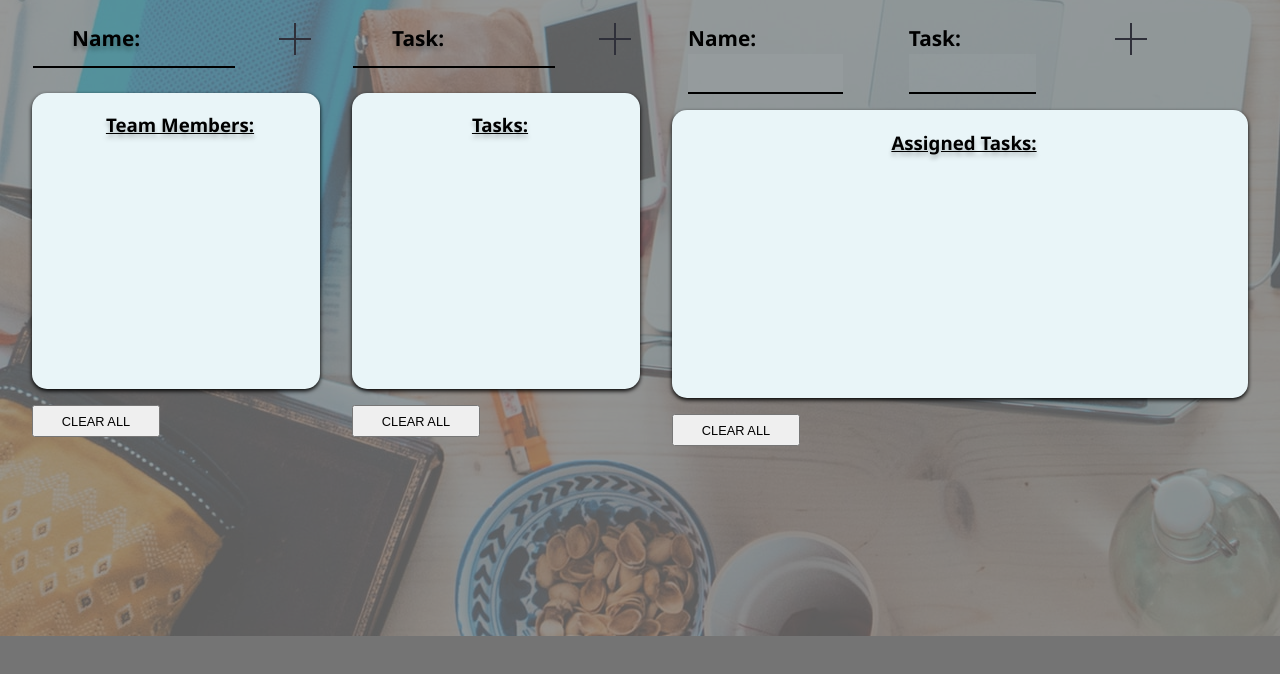
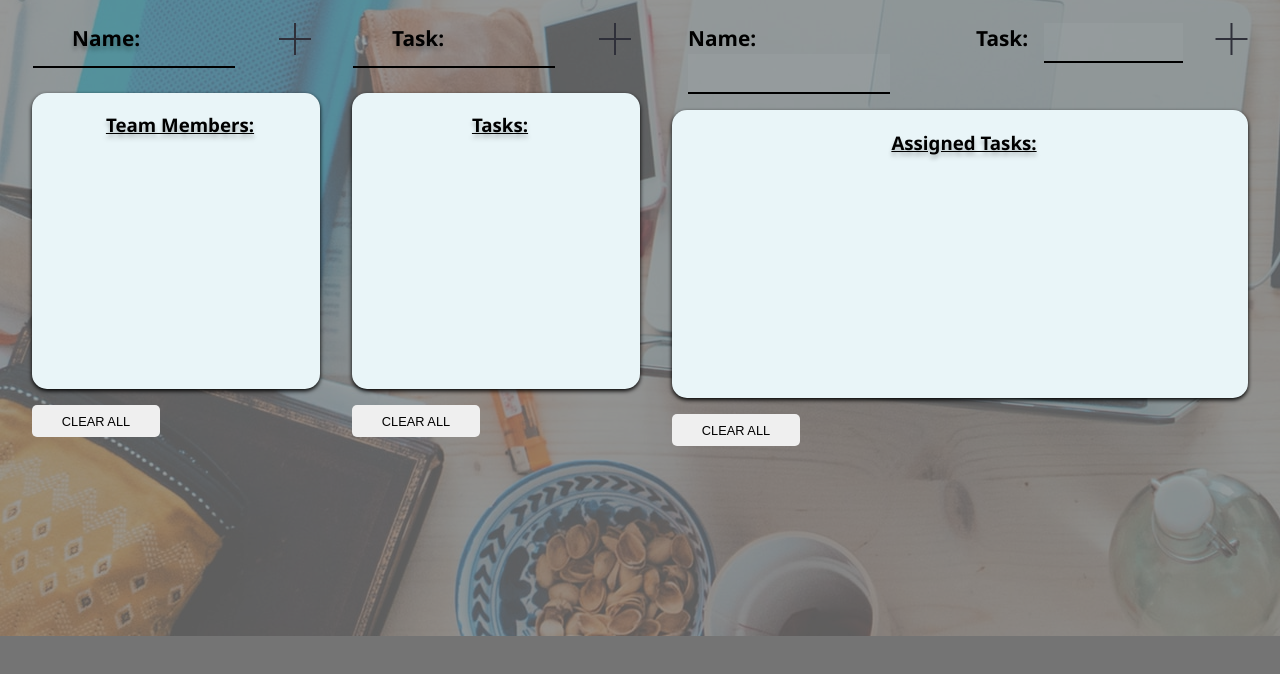
Before and after one commit to Fredrik9400/Team-Task-Manager, a website: page index.html in a window 1280 px wide. Shown: the part 164-838 px from the top of the page. Drawn offline with Linux system fonts and the light colour scheme.

Commit message:
bug fixes

```diff
--- a/app.js
+++ b/app.js
@@ -3,9 +3,9 @@ const name = document.getElementById("name");
 const task = document.getElementById("task");
 const nameAssigner = document.getElementById("name-assigner");
 const taskAssigner = document.getElementById("task-assigner");
-const nameUl = document.getElementById("name-ul");
-const taskUl = document.getElementById("task-ul");
-const taskAssignerUl = document.getElementById("task-assigner-ul");
+const nameUl = document.querySelector(".name-ul");
+const taskUl = document.querySelector(".task-ul");
+const taskAssignerUl = document.querySelector(".task-assigner-ul");
 const addNameBtn = document.getElementById("add-name-btn");
 const addTaskBtn = document.getElementById("add-task-btn");
 const assignTaskBtn = document.getElementById("assign-task-btn");
--- a/index.html
+++ b/index.html
@@ -44,8 +44,8 @@
             <form class="task-assigner-input">
                 <label for="task-assigner"> Task: </label>
                 <select id="task-assigner"></select>
+                <img src="./images/add-button.svg" id="assign-task-btn" class="add-btn">
             </form>
-            <img src="./images/add-button.svg" id="assign-task-btn" class="add-btn">
 
             <ul class="task-assigner-ul">
                 <h3>Assigned Tasks:</h3>
--- a/style.css
+++ b/style.css
@@ -26,7 +26,7 @@ body:after {
     opacity: 0.3;
     background-size: cover;
     background-attachment: fixed;
-    background: url("/images/Background-img.jpeg");
+    background: url("images/background-img.jpeg");
 }
 
 h1 {
@@ -77,21 +77,13 @@ h3 {
 /* Task assigner styling */
 .grid-item3 {
     display: grid;
-    grid-template-rows: 1fr 2fr 1fr;
+    grid-template-columns: 1fr 1fr;
     grid-template-rows: minmax(5vh, auto);
     grid-auto-rows: minmax(40vh, auto);
 }
 
-.name-assigner-input {
-    grid-column: 1/2;
-}
-
 .task-assigner-input {
-    grid-column: 2/3;
-}
-
-#assign-task-btn {
-    grid-column: 3/4;
+    display: flex;
 }
 
 .task-assigner-ul {
@@ -212,4 +204,6 @@ button {
     width: 8rem;
     font-size: 0.8rem;
     bottom: 0px;
+    border: none;
+    border-radius: 5px;
 }
```
